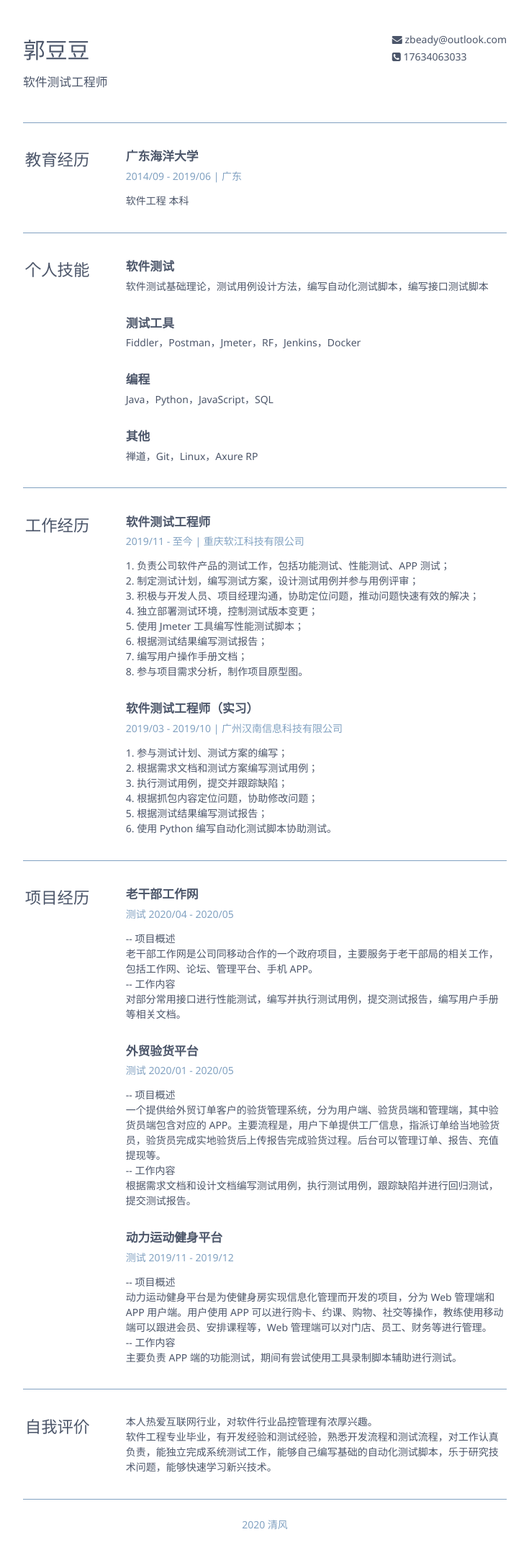
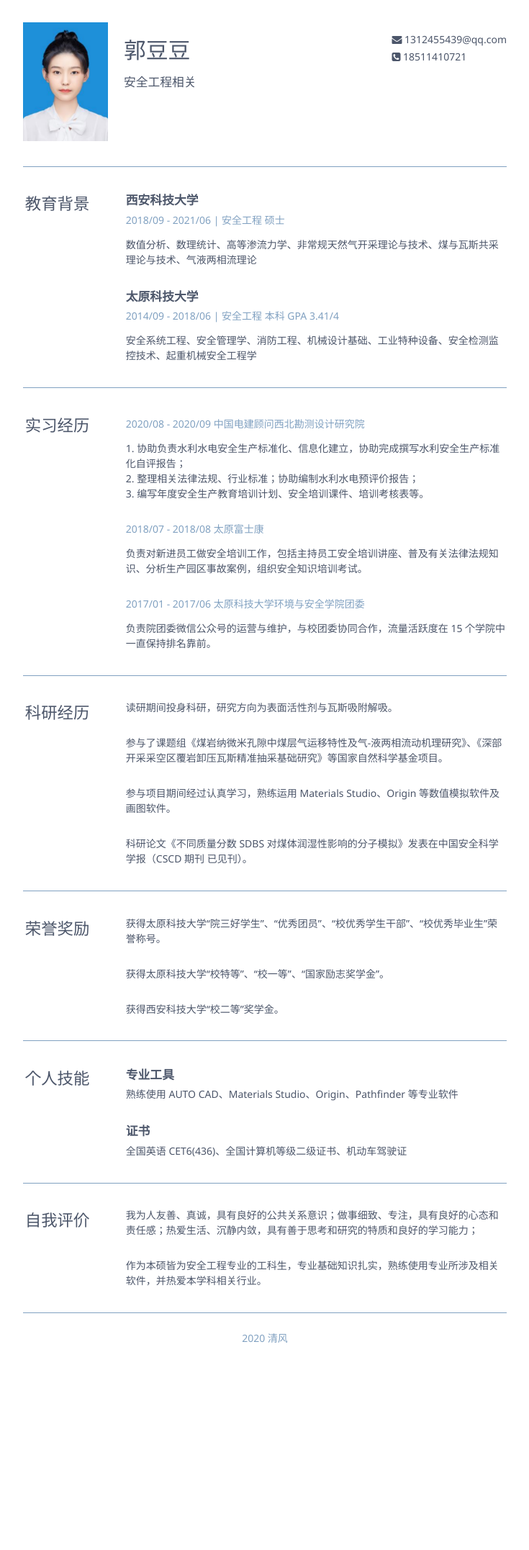
Before and after one commit to breezeer/resume, a Jekyll site: the page built from index_gdd.html, in a window 1280 px wide. Shown: the whole page at 72% size, without its empty margins (272-1007 px from the left). Built offline with Jekyll 4.4.1, drawn with Linux system fonts in a browser that asks for light colours; after the commit the page ends 1894 px from its top, so only the background shows below that.

Commit message:
2020/09/09 00:09:17

```diff
--- a/_data/resume.yml
+++ b/_data/resume.yml
@@ -9,8 +9,8 @@ contact:
 education:
   - university: 广东海洋大学
     duration: 2014/09 - 2019/06
-    location: 广东
-    major: 软件工程 本科
+    location: 软件工程 本科
+    major: 软件测试、软件工程、数据结构与算法、操作系统
 skills:
   - title: 软件测试
     items: 软件测试基础理论，测试用例设计方法，编写自动化测试脚本，编写接口测试脚本
@@ -24,20 +24,47 @@ experience:
   - title: 软件测试工程师
     duration: 2019/11 - 至今
     company: 重庆软江科技有限公司
-    description: 1. 负责公司软件产品的测试工作，包括功能测试、性能测试、APP 测试；<br />2. 制定测试计划，编写测试方案，设计测试用例并参与用例评审；<br />3. 积极与开发人员、项目经理沟通，协助定位问题，推动问题快速有效的解决；<br />4. 独立部署测试环境，控制测试版本变更；<br />5. 使用 Jmeter 工具编写性能测试脚本；<br />6. 根据测试结果编写测试报告；<br />7. 编写用户操作手册文档；<br />8. 参与项目需求分析，制作项目原型图。
+    description:
+      - ko: 1. 负责公司软件产品的测试工作，包括功能测试、性能测试、APP 测试；
+      - ko: 2. 制定测试计划，编写测试方案，设计测试用例并参与用例评审；
+      - ko: 3. 积极与开发人员、项目经理沟通，协助定位问题，推动问题快速有效的解决；
+      - ko: 4. 独立部署测试环境，控制测试版本变更；
+      - ko: 5. 使用 Jmeter 工具编写性能测试脚本；
+      - ko: 6. 根据测试结果编写测试报告；
+      - ko: 7. 编写用户操作手册文档；
+      - ko: 8. 参与项目需求分析，制作项目原型图。
   - title: 软件测试工程师（实习）
     duration: 2019/03 - 2019/10
     company: 广州汉南信息科技有限公司
-    description: 1. 参与测试计划、测试方案的编写；<br />2. 根据需求文档和测试方案编写测试用例；<br />3. 执行测试用例，提交并跟踪缺陷；<br />4. 根据抓包内容定位问题，协助修改问题；<br />5. 根据测试结果编写测试报告；<br />6. 使用 Python 编写自动化测试脚本协助测试。
+    description:
+      - ko: 1. 参与测试计划、测试方案的编写；
+      - ko: 2. 根据需求文档和测试方案编写测试用例；
+      - ko: 3. 执行测试用例，提交并跟踪缺陷；
+      - ko: 4. 根据抓包内容定位问题，协助修改问题；
+      - ko: 5. 根据测试结果编写测试报告；
+      - ko: 6. 使用 Python 编写自动化测试脚本协助测试。
 projects:
   - name: 老干部工作网
     contribution: 测试 2020/04 - 2020/05
-    description: -- 项目概述<br />老干部工作网是公司同移动合作的一个政府项目，主要服务于老干部局的相关工作，包括工作网、论坛、管理平台、手机 APP。<br />-- 工作内容<br />对部分常用接口进行性能测试，编写并执行测试用例，提交测试报告，编写用户手册等相关文档。
+    description:
+      - ki: -- 项目概述
+      - ki: 老干部工作网是公司同移动合作的一个政府项目，主要服务于老干部局的相关工作，包括工作网、论坛、管理平台、手机 APP。
+      - ki: -- 工作内容
+      - ki: 对部分常用接口进行性能测试，编写并执行测试用例，提交测试报告，编写用户手册等相关文档。
   - name: 外贸验货平台
     contribution: 测试 2020/01 - 2020/05
-    description: -- 项目概述<br />一个提供给外贸订单客户的验货管理系统，分为用户端、验货员端和管理端，其中验货员端包含对应的 APP。主要流程是，用户下单提供工厂信息，指派订单给当地验货员，验货员完成实地验货后上传报告完成验货过程。后台可以管理订单、报告、充值提现等。<br />-- 工作内容<br />根据需求文档和设计文档编写测试用例，执行测试用例，跟踪缺陷并进行回归测试，提交测试报告。
+    description:
+      - ki: -- 项目概述
+      - ki: 一个提供给外贸订单客户的验货管理系统，分为用户端、验货员端和管理端，其中验货员端包含对应的 APP。主要流程是，用户下单提供工厂信息，指派订单给当地验货员，验货员完成实地验货后上传报告完成验货过程。后台可以管理订单、报告、充值提现等。
+      - ki: -- 工作内容
+      - ki: 根据需求文档和设计文档编写测试用例，执行测试用例，跟踪缺陷并进行回归测试，提交测试报告。
   - name: 动力运动健身平台
     contribution: 测试 2019/11 - 2019/12
-    description: -- 项目概述<br />动力运动健身平台是为使健身房实现信息化管理而开发的项目，分为 Web 管理端和 APP 用户端。用户使用 APP 可以进行购卡、约课、购物、社交等操作，教练使用移动端可以跟进会员、安排课程等，Web 管理端可以对门店、员工、财务等进行管理。<br />-- 工作内容<br />主要负责 APP 端的功能测试，期间有尝试使用工具录制脚本辅助进行测试。
+    description:
+      - ki: -- 项目概述
+      - ki: 动力运动健身平台是为使健身房实现信息化管理而开发的项目，分为 Web 管理端和 APP 用户端。用户使用 APP 可以进行购卡、约课、购物、社交等操作，教练使用移动端可以跟进会员、安排课程等，Web 管理端可以对门店、员工、财务等进行管理。
+      - ki: -- 工作内容
+      - ki: 主要负责 APP 端的功能测试，期间有尝试使用工具录制脚本辅助进行测试。
 evaluation:
-  - description: 本人热爱互联网行业，对软件行业品控管理有浓厚兴趣。<br />软件工程专业毕业，有开发经验和测试经验，熟悉开发流程和测试流程，对工作认真负责，能独立完成系统测试工作，能够自己编写基础的自动化测试脚本，乐于研究技术问题，能够快速学习新兴技术。
+  - description: 本人热爱互联网行业，对软件行业品控管理有浓厚兴趣。
+  - description: 软件工程专业毕业，有开发经验和测试经验，熟悉开发流程和测试流程，对工作认真负责，能独立完成系统测试工作，能够自己编写基础的自动化测试脚本，乐于研究技术问题，能够快速学习新兴技术。
--- a/_data/resume_gdd.yml
+++ b/_data/resume_gdd.yml
@@ -1,43 +1,44 @@
 title: 个人简历
 name: 郭豆豆
-jobtitle: 软件测试工程师
+jobtitle: 安全工程相关
 contact:
   - icon: fa-envelope
-    text: zbeady@outlook.com
+    text: 1312455439@qq.com
   - icon: fa-phone-square
-    text: 17634063033
+    text: 18511410721
 education:
-  - university: 广东海洋大学
-    duration: 2014/09 - 2019/06
-    location: 广东
-    major: 软件工程 本科
+  - university: 西安科技大学
+    duration: 2018/09 - 2021/06
+    location: 安全工程 硕士
+    major: 数值分析、数理统计、高等渗流力学、非常规天然气开采理论与技术、煤与瓦斯共采理论与技术、气液两相流理论
+  - university: 太原科技大学
+    duration: 2014/09 - 2018/06
+    location: 安全工程 本科 GPA 3.41/4
+    major: 安全系统工程、安全管理学、消防工程、机械设计基础、工业特种设备、安全检测监控技术、起重机械安全工程学
+projects:
+  - name:
+    contribution: 2020/08 - 2020/09 中国电建顾问西北勘测设计研究院
+    description: 1. 协助负责水利水电安全生产标准化、信息化建立，协助完成撰写水利安全生产标准化自评报告；<br />2. 整理相关法律法规、行业标准；协助编制水利水电预评价报告；<br />3. 编写年度安全生产教育培训计划、安全培训课件、培训考核表等。
+  - name:
+    contribution: 2018/07 - 2018/08 太原富士康
+    description: 负责对新进员工做安全培训工作，包括主持员工安全培训讲座、普及有关法律法规知识、分析生产园区事故案例，组织安全知识培训考试。
+  - name:
+    contribution: 2017/01 - 2017/06 太原科技大学环境与安全学院团委
+    description: 负责院团委微信公众号的运营与维护，与校团委协同合作，流量活跃度在 15 个学院中一直保持排名靠前。
+researchs:
+  - description: 读研期间投身科研，研究方向为表面活性剂与瓦斯吸附解吸。
+  - description: 参与了课题组《煤岩纳微米孔隙中煤层气运移特性及气-液两相流动机理研究》、《深部开采采空区覆岩卸压瓦斯精准抽采基础研究》等国家自然科学基金项目。
+  - description: 参与项目期间经过认真学习，熟练运用 Materials Studio、Origin 等数值模拟软件及画图软件。
+  - description: 科研论文《不同质量分数 SDBS 对煤体润湿性影响的分子模拟》发表在中国安全科学学报（CSCD 期刊 已见刊）。
+honors:
+  - description: 获得太原科技大学“院三好学生”、“优秀团员”、“校优秀学生干部”、“校优秀毕业生”荣誉称号。
+  - description: 获得太原科技大学“校特等”、“校一等”、“国家励志奖学金”。
+  - description: 获得西安科技大学“校二等”奖学金。
 skills:
-  - title: 软件测试
-    items: 软件测试基础理论，测试用例设计方法，编写自动化测试脚本，编写接口测试脚本
-  - title: 测试工具
-    items: Fiddler，Postman，Jmeter，RF，Jenkins，Docker
-  - title: 编程
-    items: Java，Python，JavaScript，SQL
-  - title: 其他
-    items: 禅道，Git，Linux，Axure RP
-experience:
-  - title: 软件测试工程师
-    duration: 2019/11 - 至今
-    company: 重庆软江科技有限公司
-    description: 1. 负责公司软件产品的测试工作，包括功能测试、性能测试、APP 测试；<br />2. 制定测试计划，编写测试方案，设计测试用例并参与用例评审；<br />3. 积极与开发人员、项目经理沟通，协助定位问题，推动问题快速有效的解决；<br />4. 独立部署测试环境，控制测试版本变更；<br />5. 使用 Jmeter 工具编写性能测试脚本；<br />6. 根据测试结果编写测试报告；<br />7. 编写用户操作手册文档；<br />8. 参与项目需求分析，制作项目原型图。
-  - title: 软件测试工程师（实习）
-    duration: 2019/03 - 2019/10
-    company: 广州汉南信息科技有限公司
-    description: 1. 参与测试计划、测试方案的编写；<br />2. 根据需求文档和测试方案编写测试用例；<br />3. 执行测试用例，提交并跟踪缺陷；<br />4. 根据抓包内容定位问题，协助修改问题；<br />5. 根据测试结果编写测试报告；<br />6. 使用 Python 编写自动化测试脚本协助测试。
-projects:
-  - name: 老干部工作网
-    contribution: 测试 2020/04 - 2020/05
-    description: -- 项目概述<br />老干部工作网是公司同移动合作的一个政府项目，主要服务于老干部局的相关工作，包括工作网、论坛、管理平台、手机 APP。<br />-- 工作内容<br />对部分常用接口进行性能测试，编写并执行测试用例，提交测试报告，编写用户手册等相关文档。
-  - name: 外贸验货平台
-    contribution: 测试 2020/01 - 2020/05
-    description: -- 项目概述<br />一个提供给外贸订单客户的验货管理系统，分为用户端、验货员端和管理端，其中验货员端包含对应的 APP。主要流程是，用户下单提供工厂信息，指派订单给当地验货员，验货员完成实地验货后上传报告完成验货过程。后台可以管理订单、报告、充值提现等。<br />-- 工作内容<br />根据需求文档和设计文档编写测试用例，执行测试用例，跟踪缺陷并进行回归测试，提交测试报告。
-  - name: 动力运动健身平台
-    contribution: 测试 2019/11 - 2019/12
-    description: -- 项目概述<br />动力运动健身平台是为使健身房实现信息化管理而开发的项目，分为 Web 管理端和 APP 用户端。用户使用 APP 可以进行购卡、约课、购物、社交等操作，教练使用移动端可以跟进会员、安排课程等，Web 管理端可以对门店、员工、财务等进行管理。<br />-- 工作内容<br />主要负责 APP 端的功能测试，期间有尝试使用工具录制脚本辅助进行测试。
+  - title: 专业工具
+    items: 熟练使用 AUTO CAD、Materials Studio、Origin、Pathfinder 等专业软件
+  - title: 证书
+    items: 全国英语 CET6(436)、全国计算机等级二级证书、机动车驾驶证
 evaluation:
-  - description: 本人热爱互联网行业，对软件行业品控管理有浓厚兴趣。<br />软件工程专业毕业，有开发经验和测试经验，熟悉开发流程和测试流程，对工作认真负责，能独立完成系统测试工作，能够自己编写基础的自动化测试脚本，乐于研究技术问题，能够快速学习新兴技术。
+  - description: 我为人友善、真诚，具有良好的公共关系意识；做事细致、专注，具有良好的心态和责任感；热爱生活、沉静内敛，具有善于思考和研究的特质和良好的学习能力；
+  - description: 作为本硕皆为安全工程专业的工科生，专业基础知识扎实，熟练使用专业所涉及相关软件，并热爱本学科相关行业。
--- a/_layouts/resume_gdd.html
+++ b/_layouts/resume_gdd.html
@@ -4,6 +4,9 @@ layout: default
 
 <div class="container">
     <header>
+		<div class="name-img">
+			<img src="../images/img.png" height="165px">
+		</div>
         <div class="name-wrapper">
             <div id="fullname" class="title">
                 {{ site.data.resume_gdd.name }}
@@ -29,7 +32,7 @@ layout: default
 
     <section id="education">
         <div class="section-title">
-            教育经历
+            教育背景
         </div>
         <div class="section-content">
             {% for edu in site.data.resume_gdd.education %}
@@ -42,6 +45,57 @@ layout: default
                 </div>
                 <div class="block-content">
                     {{ edu.major }}
+                </div>
+            </div>
+            {% endfor %}
+        </div>
+    </section>
+
+    <section id="projects">
+        <div class="section-title">
+            实习经历
+        </div>
+        <div class="section-content">
+            {% for project in site.data.resume_gdd.projects %}
+            <div class="block">
+                <div class="block-title">
+                    {{ project.name }}
+                </div>
+                <div class="block-subtitle">
+                    {{ project.contribution }}
+                </div>
+                <div class="block-content">
+                    {{ project.description }}
+                </div>
+            </div>
+            {% endfor %}
+        </div>
+    </section>
+
+    <section id="projects">
+        <div class="section-title">
+            科研经历
+        </div>
+        <div class="section-content">
+            {% for research in site.data.resume_gdd.researchs %}
+            <div class="block">
+                <div class="block-content">
+                    {{ research.description }}
+                </div>
+            </div>
+            {% endfor %}
+        </div>
+    </section>
+
+    <section id="projects">
+        <div class="section-title">
+            荣誉奖励
+        </div>
+        <div class="section-content">
+            {% for honor in site.data.resume_gdd.honors %}
+            <div class="block">
+                <div class="block-content">
+                    {{ honor.description }}
                 </div>
             </div>
             {% endfor %}
@@ -66,48 +120,6 @@ layout: default
         </div>
     </section>
 
-    <section id="experience">
-        <div class="section-title">
-            工作经历
-        </div>
-        <div class="section-content">
-            {% for exp in site.data.resume_gdd.experience %}
-            <div class="block">
-                <div class="block-title">
-                    {{ exp.title }}
-                </div>
-                <div class="block-subtitle">
-                    {{ exp.duration }} | {{ exp.company }}
-                </div>
-                <div class="block-content">
-                    {{ exp.description }}
-                </div>
-            </div>
-            {% endfor %}
-        </div>
-    </section>
-
-    <section id="projects">
-        <div class="section-title">
-            项目经历
-        </div>
-        <div class="section-content">
-            {% for project in site.data.resume_gdd.projects %}
-            <div class="block">
-                <div class="block-title">
-                    {{ project.name }}
-                </div>
-                <div class="block-subtitle">
-                    {{ project.contribution }}
-                </div>
-                <div class="block-content">
-                    {{ project.description }}
-                </div>
-            </div>
-            {% endfor %}
-        </div>
-    </section>
-
     <section id="evaluation">
         <div class="section-title">
             自我评价
--- a/_sass/_header.scss
+++ b/_sass/_header.scss
@@ -9,6 +9,11 @@ header {
 .name-wrapper {
   padding-top: 1rem;
   padding-bottom: 1rem;
+  margin-right: auto;
+}
+
+.name-img {
+  padding-right: 1.6rem;
 }
 
 .title {
@@ -43,7 +48,10 @@ header {
     display: block;
     padding-bottom: 1rem;
   }
-
+  .name-img {
+    padding-right: 0rem;
+    text-align: center;
+  }
   .name-wrapper {
     text-align: center;
     padding-bottom: 2rem;
```
Also changed, not shown: _layouts/resume.html (+10 -6 lines), images/img.png (added).
